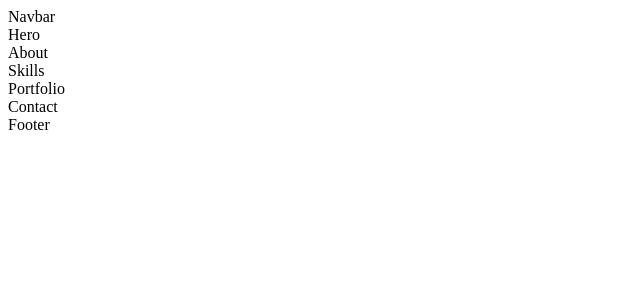
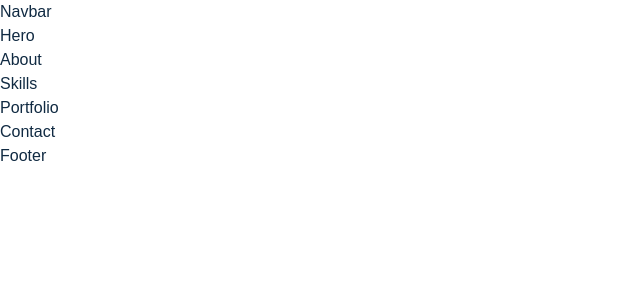
Before and after one commit to namnguyen-dev/portfolio-react, a React (Create React App) app: page / in a window 1280 px wide. Shown: the top 300 px of the page, without its empty margins (0-640 px from the left). Built offline with nearby package versions, Linux system fonts and the light colour scheme.

Commit message:
add global styles & utility classes

```diff
--- /dev/null
+++ b/src/index.css
@@ -0,0 +1,226 @@
+/* ------------------- */
+/* Basic reset         */
+/* Fonts               */
+/* Variables           */
+/* Typography          */
+/* ------------------- */
+
+*,
+::after,
+::before {
+  margin: 0;
+  padding: 0;
+  box-sizing: border-box;
+  scroll-behavior: smooth;
+}
+
+/*
+===============
+Fonts
+===============
+*/
+
+@import url('https://fonts.googleapis.com/css2?family=Gruppo&family=Nunito:wght@300;400;600;700;800&display=swap');
+
+/*
+===============
+Variables
+===============
+*/
+
+:root {
+  /* dark shades of primary color*/
+  --clr-primary-1: hsl(43, 86%, 17%);
+  --clr-primary-2: hsl(43, 77%, 27%);
+  --clr-primary-3: hsl(43, 72%, 37%);
+  --clr-primary-4: hsl(42, 63%, 48%);
+  /* primary/main color */
+  --clr-primary-5: hsl(42, 78%, 60%);
+  /* lighter shades of primary color */
+  --clr-primary-6: hsl(43, 89%, 70%);
+  --clr-primary-7: hsl(43, 90%, 76%);
+  --clr-primary-8: hsl(45, 86%, 81%);
+  --clr-primary-9: hsl(45, 90%, 88%);
+  --clr-primary-10: hsl(45, 100%, 96%);
+
+  /* darkest grey - used for headings */
+  --clr-grey-1: hsl(209, 61%, 16%);
+  --clr-grey-2: hsl(211, 39%, 23%);
+  --clr-grey-3: hsl(209, 34%, 30%);
+  --clr-grey-4: hsl(209, 28%, 39%);
+  /* grey used for paragraphs */
+  --clr-grey-5: hsl(210, 22%, 49%);
+  --clr-grey-6: hsl(209, 23%, 60%);
+  --clr-grey-7: hsl(211, 27%, 70%);
+  --clr-grey-8: hsl(210, 31%, 80%);
+  --clr-grey-9: hsl(212, 33%, 89%);
+  --clr-grey-10: hsl(210, 36%, 96%);
+
+  --clr-white: #fff;
+  --ff-primary: 'Nunito', sans-serif;
+  --ff-secondary: 'Gruppo', sans-serif;
+  --transition: all 0.2s linear;
+  --spacing: 0.25rem;
+  --radius: 0.5rem;
+  --light-shadow: 0 5px 15px rgba(0, 0, 0, 0.1);
+  --dark-shadow: 0 5px 15px rgba(0, 0, 0, 0.2);
+  --max-width: 1170px;
+}
+
+/*
+===============
+Global Styles
+===============
+*/
+
+body {
+  font-family: var(--ff-primary);
+  background: var(--clr-white);
+  color: var(--clr-grey-1);
+  line-height: 1.5;
+  font-size: 0.875rem;
+}
+ul {
+  list-style-type: none;
+}
+a {
+  text-decoration: none;
+}
+img:not(.nav-logo) {
+  width: 100%;
+  display: block;
+}
+
+h1,
+h2,
+h3,
+h4 {
+  letter-spacing: var(--spacing);
+  text-transform: capitalize;
+  line-height: 1.15;
+  margin-bottom: 0.5rem;
+}
+h1 {
+  font-size: 2rem;
+}
+h2 {
+  font-size: 1.75rem;
+}
+h3 {
+  font-size: 1rem;
+}
+h4 {
+  font-size: 0.75rem;
+}
+p {
+  margin-bottom: 1rem;
+  color: var(--clr-grey-5);
+}
+
+@media screen and (min-width: 320px) {
+  h1,
+  h2,
+  h3,
+  h4 {
+    letter-spacing: var(--spacing);
+    text-transform: capitalize;
+    line-height: 1.25;
+    margin-bottom: 0.75rem;
+  }
+  h1 {
+    font-size: 3rem;
+  }
+  h2 {
+    font-size: 2rem;
+  }
+  h3 {
+    font-size: 1.25rem;
+  }
+  h4 {
+    font-size: 0.875rem;
+  }
+  p {
+    margin-bottom: 1.25rem;
+    color: var(--clr-grey-5);
+  }
+}
+
+@media screen and (min-width: 800px) {
+  h1 {
+    font-size: 4rem;
+  }
+  h2 {
+    font-size: 2.5rem;
+  }
+  h3 {
+    font-size: 1.75rem;
+  }
+  h4 {
+    font-size: 1rem;
+  }
+  body {
+    font-size: 1rem;
+  }
+  h1,
+  h2,
+  h3,
+  h4 {
+    line-height: 1;
+  }
+}
+
+/*  Utility classes */
+
+.btn {
+  text-transform: uppercase;
+  background: var(--clr-primary-5);
+  color: var(--clr-grey-1);
+  padding: 0.375rem 0.75rem;
+  letter-spacing: var(--spacing);
+  display: inline-block;
+  font-weight: 700;
+  transition: var(--transition);
+  font-size: 0.875rem;
+  border: 2px solid transparent;
+  cursor: pointer;
+  box-shadow: 0 1px 3px rgba(0, 0, 0, 0.2);
+  border-radius: var(--radius);
+}
+
+.btn:hover {
+  background: var(--clr-primary-7);
+  color: var(--clr-grey-1);
+  transform: scale(1.05);
+}
+/* section */
+.section {
+  padding: 5rem 0;
+  scroll-margin-top: 5rem;
+}
+
+.section-center {
+  width: 90vw;
+  margin: 0 auto;
+  max-width: 1170px;
+}
+@media screen and (min-width: 992px) {
+  .section-center {
+    width: 95vw;
+  }
+}
+
+.underline {
+  width: 5rem;
+  height: 0.25rem;
+  margin-bottom: 1.25rem;
+  background: var(--clr-primary-5);
+  margin-left: auto;
+  margin-right: auto;
+}
+.section-title {
+  margin-bottom: 4rem;
+  text-align: center;
+}
+.bg-grey {
+  background: var(--clr-grey-10);
+}
--- a/src/index.js
+++ b/src/index.js
@@ -1,6 +1,6 @@
 import React from 'react';
 import ReactDOM from 'react-dom';
-
+import './index.css';
 import App from './App';
 
 const root = ReactDOM.createRoot(document.getElementById('root'));
```
